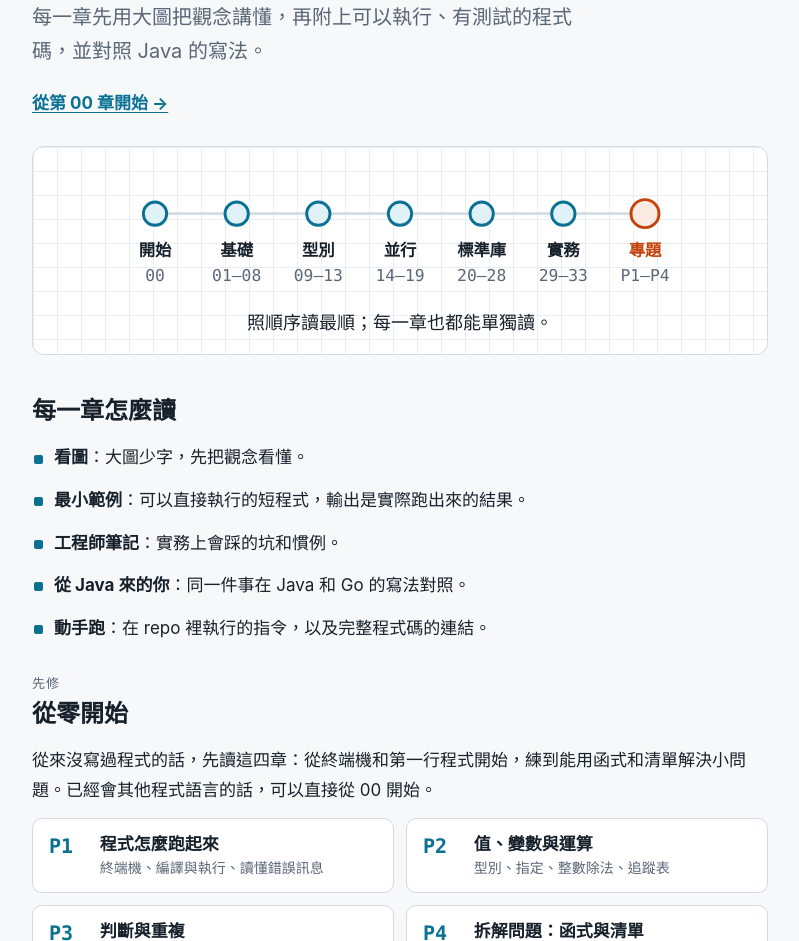
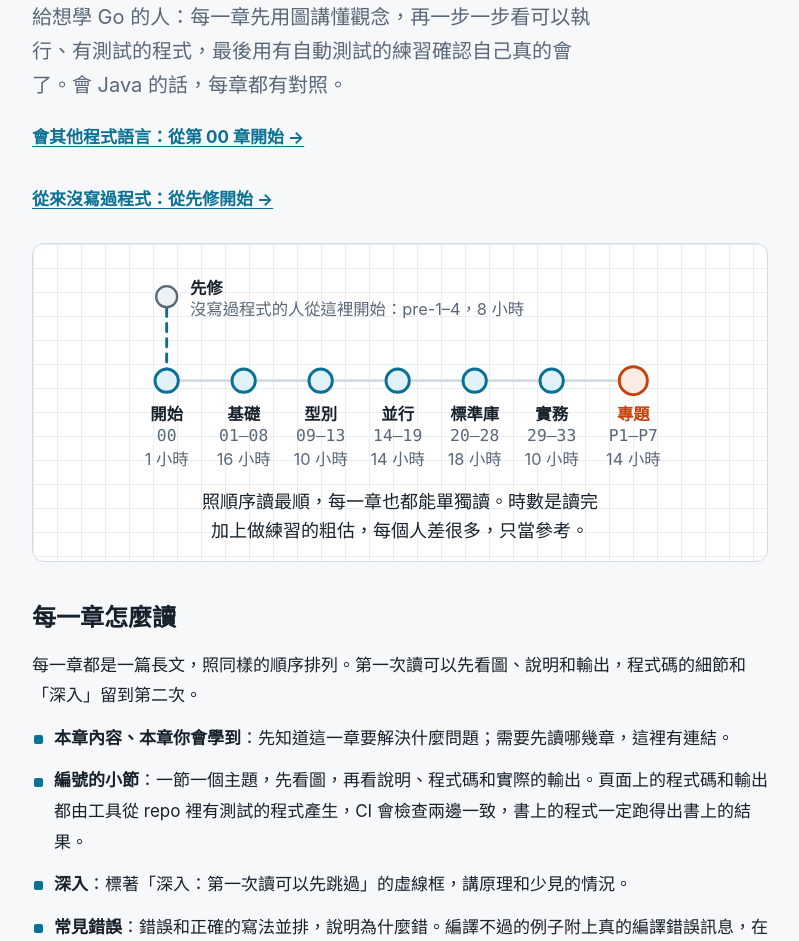
Before and after one commit to xinqilin/GO-Playground, a plain HTML site: page docs/index.html in a window 1280 px wide. Shown: the part 207-1148 px from the top of the page, without its empty margins (240-1039 px from the left). Drawn offline with Linux system fonts and the light colour scheme.

Commit message:
Rewrite the index for the long format and number the prerequisites apart from the projects

```diff
--- a/docs/index.html
+++ b/docs/index.html
@@ -4,7 +4,7 @@
 <meta charset="utf-8">
 <meta name="viewport" content="width=device-width, initial-scale=1, viewport-fit=cover">
 <title>Go 圖解手冊</title>
-<meta name="description" content="給工程師的 Go 入門手冊（繁體中文）：每一章先用大圖講懂觀念，再附上可以執行、有測試的程式碼，並對照 Java。">
+<meta name="description" content="繁體中文的 Go 手冊：先修 4 章給沒寫過程式的人，正文 34 章從基礎、型別、並行、標準庫到工程實務，再加 7 個專題。每一章都有圖解、可以執行而且有測試的程式、常見錯誤和有自動測試的練習。">
 <link rel="stylesheet" href="assets/style.css">
 </head>
 <body>
@@ -15,48 +15,78 @@
 
 <main class="page">
   <header class="cover">
-    <p class="eyebrow">繁體中文 · Go 1.27 · 25 章 + 4 個專題</p>
+    <p class="eyebrow">繁體中文 · Go 1.27 · 先修 4 章 + 正文 34 章 + 7 個專題</p>
     <h1>Go 圖解手冊</h1>
-    <p class="lede">每一章先用大圖把觀念講懂，再附上可以執行、有測試的程式碼，並對照 Java 的寫法。</p>
-    <a class="start" href="00-hello.html">從第 00 章開始 →</a>
+    <p class="lede">給想學 Go 的人：每一章先用圖講懂觀念，再一步一步看可以執行、有測試的程式，最後用有自動測試的練習確認自己真的會了。會 Java 的話，每章都有對照。</p>
+    <p><a class="start" href="00-hello.html">會其他程式語言：從第 00 章開始 →</a></p>
+    <p><a class="start" href="pre-1-running.html">從來沒寫過程式：從先修開始 →</a></p>
     <figure class="fig route">
-      <svg viewBox="0 0 480 110" role="img" aria-label="學習路線：開始 00，基礎 01 到 08，型別 09 到 13，並行 14 到 19，標準庫 20 到 28，實務 29 到 33，最後是專題">
+      <svg viewBox="0 0 480 180" role="img" aria-label="學習路線：沒寫過程式的人先讀先修 4 章，約 8 小時，再接到第 00 章。主線依序是開始 00、基礎 01 到 08、型別 09 到 13、並行 14 到 19、標準庫 20 到 28、實務 29 到 33，最後是專題 P1 到 P7，每一段下面標著讀完加做練習的粗估時數">
         <title>學習路線</title>
-        <path class="wire faint" d="M30 40 H450"/>
-        <circle class="acc" cx="30" cy="40" r="10"/>
-        <circle class="acc" cx="100" cy="40" r="10"/>
-        <circle class="acc" cx="170" cy="40" r="10"/>
-        <circle class="acc" cx="240" cy="40" r="10"/>
-        <circle class="acc" cx="310" cy="40" r="10"/>
-        <circle class="acc" cx="380" cy="40" r="10"/>
-        <circle class="hot" cx="450" cy="40" r="12"/>
-        <text class="small bold" x="30" y="76" text-anchor="middle">開始</text>
-        <text class="small bold" x="100" y="76" text-anchor="middle">基礎</text>
-        <text class="small bold" x="170" y="76" text-anchor="middle">型別</text>
-        <text class="small bold" x="240" y="76" text-anchor="middle">並行</text>
-        <text class="small bold" x="310" y="76" text-anchor="middle">標準庫</text>
-        <text class="small bold" x="380" y="76" text-anchor="middle">實務</text>
-        <text class="small bold t-hot" x="450" y="76" text-anchor="middle">專題</text>
-        <text class="sm mono" x="30" y="98" text-anchor="middle">00</text>
-        <text class="sm mono" x="100" y="98" text-anchor="middle">01–08</text>
-        <text class="sm mono" x="170" y="98" text-anchor="middle">09–13</text>
-        <text class="sm mono" x="240" y="98" text-anchor="middle">14–19</text>
-        <text class="sm mono" x="310" y="98" text-anchor="middle">20–28</text>
-        <text class="sm mono" x="380" y="98" text-anchor="middle">29–33</text>
-        <text class="sm mono" x="450" y="98" text-anchor="middle">P1–P4</text>
+        <path class="wire acc-ln dash" d="M40 38 V92"/>
+        <circle class="soft" cx="40" cy="28" r="9"/>
+        <text class="small bold" x="60" y="26">先修</text>
+        <text class="sm" x="60" y="44">沒寫過程式的人從這裡開始：pre-1–4，8 小時</text>
+        <path class="wire faint" d="M40 100 H440"/>
+        <circle class="acc" cx="40" cy="100" r="10"/>
+        <circle class="acc" cx="106" cy="100" r="10"/>
+        <circle class="acc" cx="172" cy="100" r="10"/>
+        <circle class="acc" cx="238" cy="100" r="10"/>
+        <circle class="acc" cx="304" cy="100" r="10"/>
+        <circle class="acc" cx="370" cy="100" r="10"/>
+        <circle class="hot" cx="440" cy="100" r="12"/>
+        <text class="small bold" x="40" y="134" text-anchor="middle">開始</text>
+        <text class="small bold" x="106" y="134" text-anchor="middle">基礎</text>
+        <text class="small bold" x="172" y="134" text-anchor="middle">型別</text>
+        <text class="small bold" x="238" y="134" text-anchor="middle">並行</text>
+        <text class="small bold" x="304" y="134" text-anchor="middle">標準庫</text>
+        <text class="small bold" x="370" y="134" text-anchor="middle">實務</text>
+        <text class="small bold t-hot" x="440" y="134" text-anchor="middle">專題</text>
+        <text class="sm mono" x="40" y="152" text-anchor="middle">00</text>
+        <text class="sm mono" x="106" y="152" text-anchor="middle">01–08</text>
+        <text class="sm mono" x="172" y="152" text-anchor="middle">09–13</text>
+        <text class="sm mono" x="238" y="152" text-anchor="middle">14–19</text>
+        <text class="sm mono" x="304" y="152" text-anchor="middle">20–28</text>
+        <text class="sm mono" x="370" y="152" text-anchor="middle">29–33</text>
+        <text class="sm mono" x="440" y="152" text-anchor="middle">P1–P7</text>
+        <text class="sm mute" x="40" y="172" text-anchor="middle">1 小時</text>
+        <text class="sm mute" x="106" y="172" text-anchor="middle">16 小時</text>
+        <text class="sm mute" x="172" y="172" text-anchor="middle">10 小時</text>
+        <text class="sm mute" x="238" y="172" text-anchor="middle">14 小時</text>
+        <text class="sm mute" x="304" y="172" text-anchor="middle">18 小時</text>
+        <text class="sm mute" x="370" y="172" text-anchor="middle">10 小時</text>
+        <text class="sm mute" x="440" y="172" text-anchor="middle">14 小時</text>
       </svg>
-      <figcaption>照順序讀最順；每一章也都能單獨讀。</figcaption>
+      <figcaption>照順序讀最順，每一章也都能單獨讀。時數是讀完加上做練習的粗估，每個人差很多，只當參考。</figcaption>
     </figure>
   </header>
 
   <section aria-labelledby="how">
     <h2 id="how">每一章怎麼讀</h2>
+    <p>每一章都是一篇長文，照同樣的順序排列。第一次讀可以先看圖、說明和輸出，程式碼的細節和「深入」留到第二次。</p>
     <ul class="notes">
-      <li><strong>看圖</strong>：大圖少字，先把觀念看懂。</li>
-      <li><strong>最小範例</strong>：可以直接執行的短程式，輸出是實際跑出來的結果。</li>
-      <li><strong>工程師筆記</strong>：實務上會踩的坑和慣例。</li>
-      <li><strong>從 Java 來的你</strong>：同一件事在 Java 和 Go 的寫法對照。</li>
-      <li><strong>動手跑</strong>：在 repo 裡執行的指令，以及完整程式碼的連結。</li>
+      <li><strong>本章內容、本章你會學到</strong>：先知道這一章要解決什麼問題；需要先讀哪幾章，這裡有連結。</li>
+      <li><strong>編號的小節</strong>：一節一個主題，先看圖，再看說明、程式碼和實際的輸出。頁面上的程式碼和輸出都由工具從 repo 裡有測試的程式產生，CI 會檢查兩邊一致，書上的程式一定跑得出書上的結果。</li>
+      <li><strong>深入</strong>：標著「深入：第一次讀可以先跳過」的虛線框，講原理和少見的情況。</li>
+      <li><strong>常見錯誤</strong>：錯誤和正確的寫法並排，說明為什麼錯。編譯不過的例子附上真的編譯錯誤訊息，在自己的電腦上看到時就認得出來。</li>
+      <li><strong>從 Java 來的你</strong>：同一件事在 Java 和 Go 的寫法對照。先修和沒有好對照的章節沒有這一段。</li>
+      <li><strong>練習、重點回顧、延伸閱讀</strong>：練習有自動測試（見下一段）；重點回顧是一份檢查清單；延伸閱讀只連到官方的語言規格、套件文件和 Go 部落格。</li>
+    </ul>
+    <p>專題的頁面則是走讀一個完整的程式：從需求、設計到測試，最後是沒有附測試的延伸挑戰，讓你自己動手改。</p>
+  </section>
+
+  <section aria-labelledby="practice">
+    <h2 id="practice">練習怎麼做</h2>
+    <p>每一章都有 5 到 7 題練習，全書共 243 題，題目在 <code>exercises/章節目錄/exercises.go</code>（28 章是獨立的 module，在 <code>chapters/28-database/exercises/</code>）。函式的名字和參數已經寫好；每一題都有測試，一開始全部失敗，寫對一題就通過一題。</p>
+    <pre class="shell"><code>go test ./exercises/03-control-flow/                       <span class="c"># 跑這一章的全部練習</span>
+go test ./exercises/03-control-flow/ -run TestTicketPrice  <span class="c"># 只跑一題</span>
+go test -tags solution ./exercises/03-control-flow/        <span class="c"># 跑參考解答</span></code></pre>
+    <ul class="notes">
+      <li><strong>難度</strong>：分成入門、進階、挑戰；另外還有「找錯」，程式已經寫好但有 bug，要找出來修好。</li>
+      <li><strong>卡住的時候</strong>：頁面上每一題都有可以點開的提示。還是寫不出來，再看同一個目錄的 solution.go；自己先寫過一次，對照解答時才看得出差在哪裡。</li>
+      <li><strong>測試就是規格</strong>：exercises_test.go 裡的每一個測試案例都是題目的一部分，題目看不懂時，讀測試最準。</li>
+      <li><strong>在根目錄跑 go test ./... 會失敗</strong>：因為練習還沒寫完，這是預期的。只想確認範例程式，用 <code>go test ./chapters/... ./projects/...</code>。</li>
+      <li><strong>專題</strong>：沒有附測試的練習，而是延伸挑戰：先寫測試描述你要的行為，再改程式。</li>
     </ul>
   </section>
 
@@ -65,10 +95,10 @@
     <h2 id="pre">從零開始</h2>
     <p>從來沒寫過程式的話，先讀這四章：從終端機和第一行程式開始，練到能用函式和清單解決小問題。已經會其他程式語言的話，可以直接從 00 開始。</p>
     <ul class="toc">
-      <li><a href="pre-1-running.html"><span class="n">P1</span><span class="t">程式怎麼跑起來</span><span class="d">終端機、編譯與執行、讀懂錯誤訊息</span></a></li>
-      <li><a href="pre-2-values.html"><span class="n">P2</span><span class="t">值、變數與運算</span><span class="d">型別、指定、整數除法、追蹤表</span></a></li>
-      <li><a href="pre-3-decisions.html"><span class="n">P3</span><span class="t">判斷與重複</span><span class="d">if、決策樹、for、計數器與累加器</span></a></li>
-      <li><a href="pre-4-problems.html"><span class="n">P4</span><span class="t">拆解問題：函式與清單</span><span class="d">函式、slice、四個基本演算法、除錯</span></a></li>
+      <li><a href="pre-1-running.html"><span class="n">先1</span><span class="t">程式怎麼跑起來</span><span class="d">終端機、編譯與執行、讀懂錯誤訊息</span></a></li>
+      <li><a href="pre-2-values.html"><span class="n">先2</span><span class="t">值、變數與運算</span><span class="d">型別、指定、整數除法、追蹤表</span></a></li>
+      <li><a href="pre-3-decisions.html"><span class="n">先3</span><span class="t">判斷與重複</span><span class="d">if、決策樹、for、計數器與累加器</span></a></li>
+      <li><a href="pre-4-problems.html"><span class="n">先4</span><span class="t">拆解問題：函式與清單</span><span class="d">函式、slice、四個基本演算法、除錯</span></a></li>
     </ul>
   </section>
 
```
Also changed, not shown: docs/pre-1-running.html (+1 -1 lines), docs/pre-2-values.html (+1 -1 lines), docs/pre-3-decisions.html (+1 -1 lines), docs/pre-4-problems.html (+1 -1 lines).
